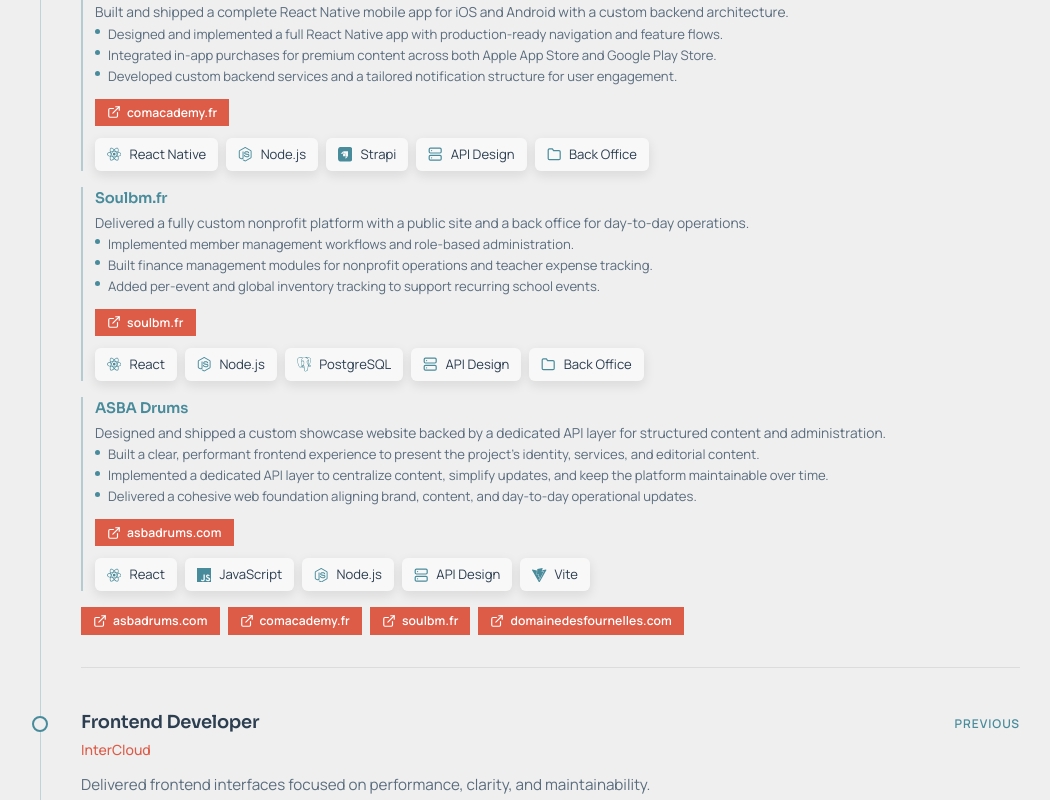
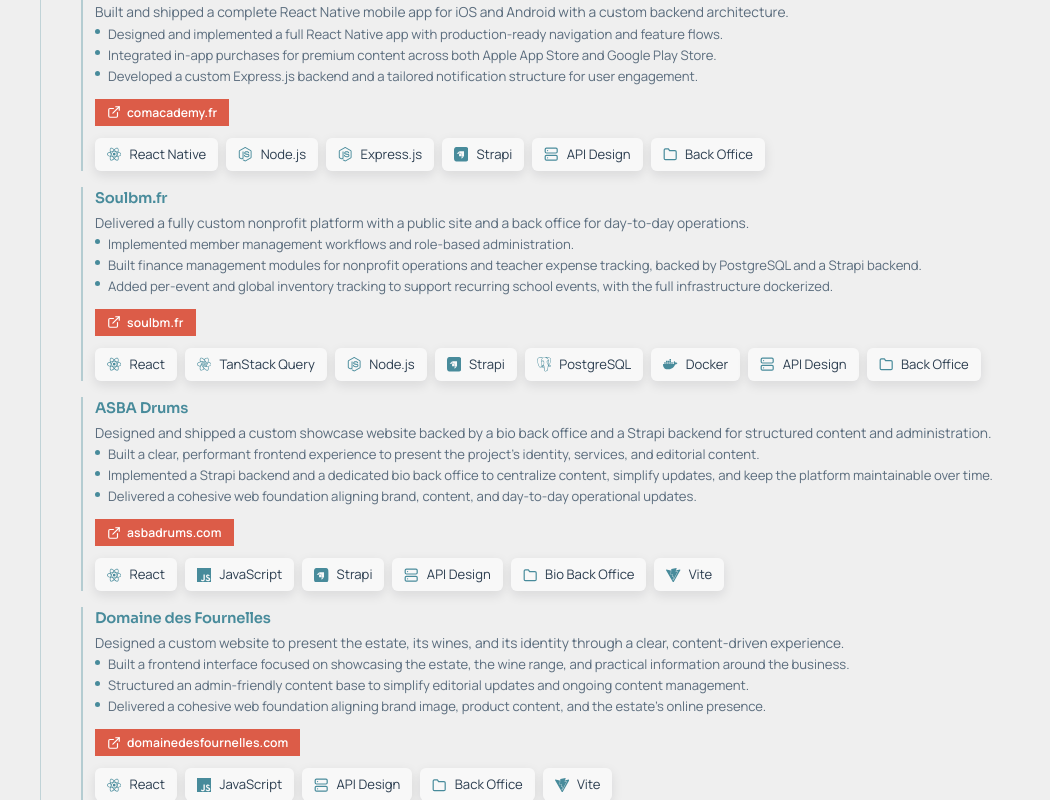
Before and after one commit to NicoPipishorts/v2-leshorts.com, a React (Vite) app: page / in a window 1280 px wide. Shown: the part 2200-3000 px from the top of the page, without its empty margins (110-1160 px from the left). Built offline with nearby package versions, Linux system fonts and the light colour scheme.

Commit message:
updated CV

```diff
--- a/src/components/About.tsx
+++ b/src/components/About.tsx
@@ -5,9 +5,11 @@
 import type { IconType } from "react-icons";
 import { FiBriefcase, FiFolder, FiLayers, FiServer } from "react-icons/fi";
 import {
+	SiAmazonwebservices,
 	SiApplemusic,
 	SiDocker,
 	SiGit,
+	SiGooglecloud,
 	SiJavascript,
 	SiNodedotjs,
 	SiPostgresql,
@@ -76,12 +78,6 @@
 const ROLE_LINKS: Partial<Record<RoleKey, string[]>> = {
 	synqit: ["https://synqit.fr"],
 	kaast: ["https://kaa.st"],
-	freelance: [
-		"https://asbadrums.com/",
-		"https://comacademy.fr/",
-		"https://soulbm.fr",
-		"https://domainedesfournelles.com/",
-	],
 };
 
 const ROLE_TECHNOLOGIES: Partial<Record<RoleKey, SkillItem[]>> = {
@@ -97,6 +93,8 @@
 	kaast: [
 		{ name: "React", icon: SiReact },
 		{ name: "Node.js", icon: SiNodedotjs },
+		{ name: "Express", icon: SiNodedotjs },
+		{ name: "PostgreSQL", icon: SiPostgresql },
 		{ name: "API Design", icon: FiServer },
 		{ name: "Back Office", icon: FiFolder },
 		{ name: "Docker", icon: SiDocker },
@@ -107,22 +105,34 @@
 	"https://comacademy.fr/": [
 		{ name: "React Native", icon: SiReact },
 		{ name: "Node.js", icon: SiNodedotjs },
+		{ name: "Express.js", icon: SiNodedotjs },
 		{ name: "Strapi", icon: SiStrapi },
 		{ name: "API Design", icon: FiServer },
 		{ name: "Back Office", icon: FiFolder },
 	],
 	"https://soulbm.fr": [
 		{ name: "React", icon: SiReact },
+		{ name: "TanStack Query", icon: SiReactquery },
 		{ name: "Node.js", icon: SiNodedotjs },
+		{ name: "Strapi", icon: SiStrapi },
 		{ name: "PostgreSQL", icon: SiPostgresql },
+		{ name: "Docker", icon: SiDocker },
 		{ name: "API Design", icon: FiServer },
 		{ name: "Back Office", icon: FiFolder },
 	],
 	"https://asbadrums.com/": [
 		{ name: "React", icon: SiReact },
 		{ name: "JavaScript", icon: SiJavascript },
-		{ name: "Node.js", icon: SiNodedotjs },
+		{ name: "Strapi", icon: SiStrapi },
 		{ name: "API Design", icon: FiServer },
+		{ name: "Bio Back Office", icon: FiFolder },
+		{ name: "Vite", icon: SiVite },
+	],
+	"https://domainedesfournelles.com/": [
+		{ name: "React", icon: SiReact },
+		{ name: "JavaScript", icon: SiJavascript },
+		{ name: "API Design", icon: FiServer },
+		{ name: "Back Office", icon: FiFolder },
 		{ name: "Vite", icon: SiVite },
 	],
 };
@@ -171,7 +181,22 @@
 			{ name: "Git", icon: SiGit },
 			{ name: "API Design", icon: FiServer },
 			{ name: "Product Discovery", icon: FiLayers },
+			{ name: "AWS IAM", icon: SiAmazonwebservices },
+			{ name: "Google Cloud IAM", icon: SiGooglecloud },
 			{ name: "Technical Leadership", icon: FiBriefcase },
+		],
+	},
+	{
+		key: "agentic",
+		titleKey: "experience.skillGroups.agentic",
+		icon: FiLayers,
+		skills: [
+			{ name: "Agentic Coding", icon: FiLayers },
+			{ name: "OpenAI", icon: FiBriefcase },
+			{ name: "Claude", icon: FiBriefcase },
+			{ name: "Gemini", icon: FiBriefcase },
+			{ name: "Cursor", icon: FiFolder },
+			{ name: "VS Code AI Tooling", icon: FiFolder },
 		],
 	},
 ];
--- a/src/i18n/locales/en.json
+++ b/src/i18n/locales/en.json
@@ -25,7 +25,7 @@
 		"paragraph1": "Frontend engineer and product builder with a long-standing passion for creating digital experiences that are fast, clear, and intuitive. I started coding in 2001 and have built my career around modern JavaScript ecosystems, with deep expertise in React and React Native.",
 		"paragraph2": "After working as a Frontend Developer at InterCloud, I moved into entrepreneurship and am currently building two initiatives: Vue d'Esprit, a digital studio delivering web and product solutions, and Kaast, a media communication platform designed for internal company collaboration and engagement, already used by multiple clients.",
 		"paragraph3": "My work has expanded toward full-stack development, including Node.js services, API design, infrastructure setup, and Docker-based deployments. I work with SQL/PostgreSQL databases and tools such as Prisma and Sequelize to build scalable and maintainable systems. My earlier experience at Apple in technical support and product testing shaped a practical, detail-oriented approach focused on usability, reliability, and real-world impact.",
-		"hardSkillsIntro": "Core technologies and delivery capabilities I use to design, build, and ship products.",
+		"hardSkillsIntro": "Core technologies, delivery capabilities, and agentic tools I use to design, build, and ship products while staying current with newer development workflows.",
 		"skillsTitle": "Skills & Technologies",
 		"softSkillsTitle": "Soft Skills",
 		"softSkillsIntro": "How I collaborate, prioritize, and drive product delivery in real-world contexts.",
@@ -109,7 +109,8 @@
 			"frontend": "Frontend",
 			"backend": "Backend",
 			"dataInfra": "Data & Infrastructure",
-			"delivery": "Delivery & Product"
+			"delivery": "Delivery & Product",
+			"agentic": "Agentic & AI Tools"
 		},
 		"roles": {
 			"synqit": {
@@ -126,9 +127,9 @@
 				"company": "Kaast",
 				"period": "Current",
 				"summary": "Designing a media communication platform for internal engagement used by multiple companies.Such as Group OMNES and Sanofi",
-				"point1": "Built product features across frontend, backend, and APIs.",
+				"point1": "Built product features across the frontend, an Express backend, and APIs.",
 				"point2": "Set up infrastructure and containerized environments for releases.",
-				"point3": "Collaborated with users to iterate quickly on product priorities."
+				"point3": "Collaborated with users to iterate quickly on product priorities, with PostgreSQL supporting the data layer."
 			},
 			"freelance": {
 				"title": "Freelance Frontend & Product Developer",
@@ -144,24 +145,32 @@
 						"summary": "Built and shipped a complete React Native mobile app for iOS and Android with a custom backend architecture.",
 						"point1": "Designed and implemented a full React Native app with production-ready navigation and feature flows.",
 						"point2": "Integrated in-app purchases for premium content across both Apple App Store and Google Play Store.",
-						"point3": "Developed custom backend services and a tailored notification structure for user engagement.",
+						"point3": "Developed a custom Express.js backend and a tailored notification structure for user engagement.",
 						"link": "https://comacademy.fr/"
 					},
 					{
 						"name": "Soulbm.fr",
 						"summary": "Delivered a fully custom nonprofit platform with a public site and a back office for day-to-day operations.",
 						"point1": "Implemented member management workflows and role-based administration.",
-						"point2": "Built finance management modules for nonprofit operations and teacher expense tracking.",
-						"point3": "Added per-event and global inventory tracking to support recurring school events.",
+						"point2": "Built finance management modules for nonprofit operations and teacher expense tracking, backed by PostgreSQL and a Strapi backend.",
+						"point3": "Added per-event and global inventory tracking to support recurring school events, with the full infrastructure dockerized.",
 						"link": "https://soulbm.fr"
 					},
 					{
 						"name": "ASBA Drums",
-						"summary": "Designed and shipped a custom showcase website backed by a dedicated API layer for structured content and administration.",
+						"summary": "Designed and shipped a custom showcase website backed by a bio back office and a Strapi backend for structured content and administration.",
 						"point1": "Built a clear, performant frontend experience to present the project's identity, services, and editorial content.",
-						"point2": "Implemented a dedicated API layer to centralize content, simplify updates, and keep the platform maintainable over time.",
+						"point2": "Implemented a Strapi backend and a dedicated bio back office to centralize content, simplify updates, and keep the platform maintainable over time.",
 						"point3": "Delivered a cohesive web foundation aligning brand, content, and day-to-day operational updates.",
 						"link": "https://asbadrums.com/"
+					},
+					{
+						"name": "Domaine des Fournelles",
+						"summary": "Designed a custom website to present the estate, its wines, and its identity through a clear, content-driven experience.",
+						"point1": "Built a frontend interface focused on showcasing the estate, the wine range, and practical information around the business.",
+						"point2": "Structured an admin-friendly content base to simplify editorial updates and ongoing content management.",
+						"point3": "Delivered a cohesive web foundation aligning brand image, product content, and the estate's online presence.",
+						"link": "https://domainedesfournelles.com/"
 					}
 				]
 			},
--- a/src/i18n/locales/fr.json
+++ b/src/i18n/locales/fr.json
@@ -25,7 +25,7 @@
 		"paragraph1": "Ingénieur frontend et product builder, je suis animé depuis longtemps par la création d'expériences numériques rapides, claires et intuitives. J'ai commencé à coder en 2001 et j'ai construit ma carrière autour des écosystèmes JavaScript modernes, avec une expertise approfondie en React et React Native.",
 		"paragraph2": "Après avoir travaillé comme Frontend Developer chez InterCloud, je me suis tourné vers l'entrepreneuriat et je développe actuellement deux initiatives : Vue d'Esprit, un studio digital qui conçoit des solutions web et produit, et Kaast, une plateforme de communication média pensée pour la collaboration et l'engagement en interne, déjà utilisée par plusieurs clients.",
 		"paragraph3": "Mon travail s'est élargi vers le full-stack, avec des services Node.js, la conception d'API, la mise en place d'infrastructure et des déploiements basés sur Docker. Je travaille avec des bases SQL/PostgreSQL ainsi qu'avec des outils comme Prisma et Sequelize pour créer des systèmes scalables et maintenables. Mon expérience précédente chez Apple en support technique et en tests produit a façonné une approche pragmatique et rigoureuse, centrée sur l'ergonomie, la fiabilité et l'impact concret.",
-		"hardSkillsIntro": "Technologies clés et capacités de delivery que j'utilise pour concevoir, construire et livrer des produits.",
+		"hardSkillsIntro": "Technologies clés, capacités de delivery et outils agentiques que j'utilise pour concevoir, construire et livrer des produits en restant à jour sur les workflows récents.",
 		"skillsTitle": "Compétences & Technologies",
 		"softSkillsTitle": "Soft Skills",
 		"softSkillsIntro": "Ma façon de collaborer, prioriser et livrer des produits dans des contextes concrets.",
@@ -109,7 +109,8 @@
 			"frontend": "Front-end",
 			"backend": "Back-end",
 			"dataInfra": "Données & Infrastructure",
-			"delivery": "Livraison & Produit"
+			"delivery": "Livraison & Produit",
+			"agentic": "Agentic & AI Tools"
 		},
 		"roles": {
 			"synqit": {
@@ -126,9 +127,9 @@
 				"company": "Kaast",
 				"period": "Actuel",
 				"summary": "Conception d'une plateforme de communication média interne déjà utilisée par plusieurs entreprises.",
-				"point1": "Développement des fonctionnalités produit sur le frontend, le backend et les APIs.",
+				"point1": "Développement des fonctionnalités produit sur le frontend, un backend Express et les APIs.",
 				"point2": "Mise en place de l'infrastructure et d'environnements conteneurisés pour les releases.",
-				"point3": "Collaboration continue avec les utilisateurs pour itérer rapidement sur les priorités."
+				"point3": "Collaboration continue avec les utilisateurs pour itérer rapidement sur les priorités, avec une base PostgreSQL maintenable côté données."
 			},
 			"freelance": {
 				"title": "Développeur Front-end & Produit Freelance",
@@ -144,24 +145,32 @@
 						"summary": "Conception et mise en production d'une application mobile React Native complète sur iOS et Android, avec un backend sur mesure.",
 						"point1": "Architecture et développement d'une application React Native complète, avec des parcours utilisateurs robustes.",
 						"point2": "Intégration des achats intégrés pour le contenu premium sur l'Apple App Store et le Google Play Store.",
-						"point3": "Développement de services backend personnalisés et d'une structure de notifications adaptée à l'engagement utilisateur.",
+						"point3": "Développement d'un backend Express.js sur mesure et d'une structure de notifications adaptée à l'engagement utilisateur.",
 						"link": "https://comacademy.fr/"
 					},
 					{
 						"name": "Soulbm.fr",
 						"summary": "Livraison d'une plateforme entièrement sur mesure pour une association, avec site public et back office opérationnel.",
 						"point1": "Mise en place de workflows de gestion des membres et d'une administration par rôles.",
-						"point2": "Développement de modules de suivi financier pour l'association et les dépenses des enseignants.",
-						"point3": "Ajout d'un suivi d'inventaire par événement et global pour les manifestations récurrentes.",
+						"point2": "Développement de modules de suivi financier pour l'association et les dépenses des enseignants, appuyés sur une base PostgreSQL et un backend Strapi.",
+						"point3": "Ajout d'un suivi d'inventaire par événement et global pour les manifestations récurrentes, avec une infrastructure entièrement dockerisée.",
 						"link": "https://soulbm.fr"
 					},
 					{
 						"name": "ASBA Drums",
-						"summary": "Conception d'un site vitrine sur mesure accompagné d'une couche API dédiée pour structurer les contenus et l'administration.",
+						"summary": "Conception d'un site vitrine sur mesure accompagné d'un back office bio et d'un backend Strapi pour structurer les contenus et l'administration.",
 						"point1": "Développement d'une expérience frontend claire et performante pour présenter l'univers, les services et les contenus du projet.",
-						"point2": "Mise en place d'une API dédiée pour centraliser les contenus, simplifier les évolutions et garder une base maintenable.",
+						"point2": "Mise en place d'un backend Strapi et d'un back office bio pour centraliser les contenus, simplifier les évolutions et garder une base maintenable.",
 						"point3": "Livraison d'un socle web cohérent entre identité, contenu et mise à jour opérationnelle sur le long terme.",
 						"link": "https://asbadrums.com/"
+					},
+					{
+						"name": "Domaine des Fournelles",
+						"summary": "Conception d'un site sur mesure pour présenter le domaine, ses cuvées et son identité avec une expérience claire et orientée contenu.",
+						"point1": "Mise en place d'une interface frontend pensée pour valoriser le domaine, les vins et l'information pratique autour de l'exploitation.",
+						"point2": "Structuration d'une base administrable pour faciliter les mises à jour éditoriales et la gestion continue du contenu.",
+						"point3": "Livraison d'un socle web cohérent entre image de marque, contenu produit et présence en ligne du domaine.",
+						"link": "https://domainedesfournelles.com/"
 					}
 				]
 			},
```
